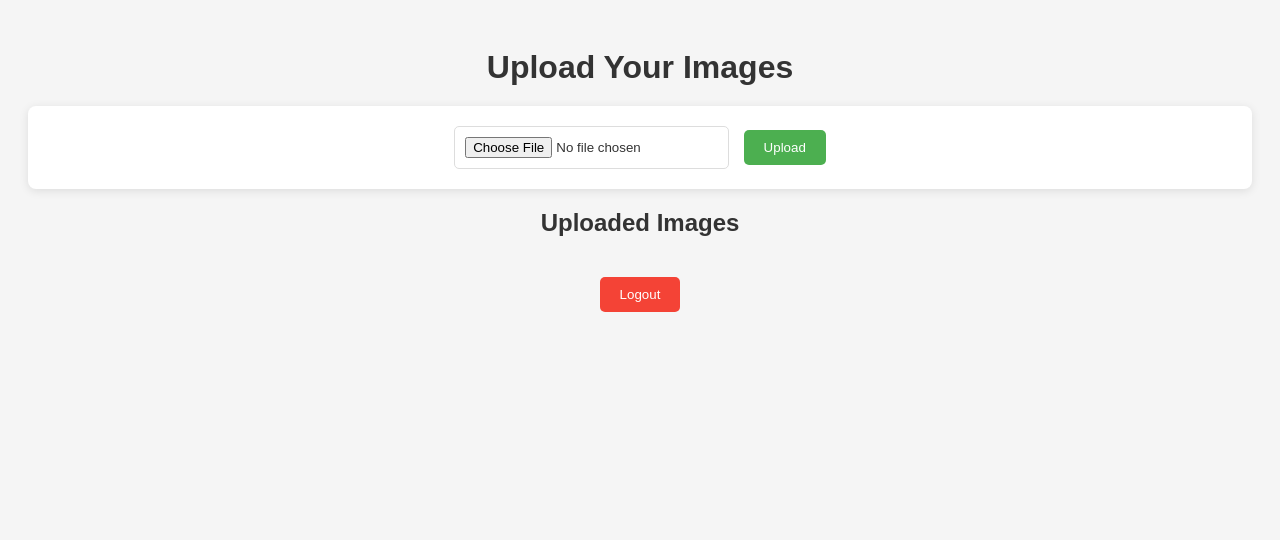
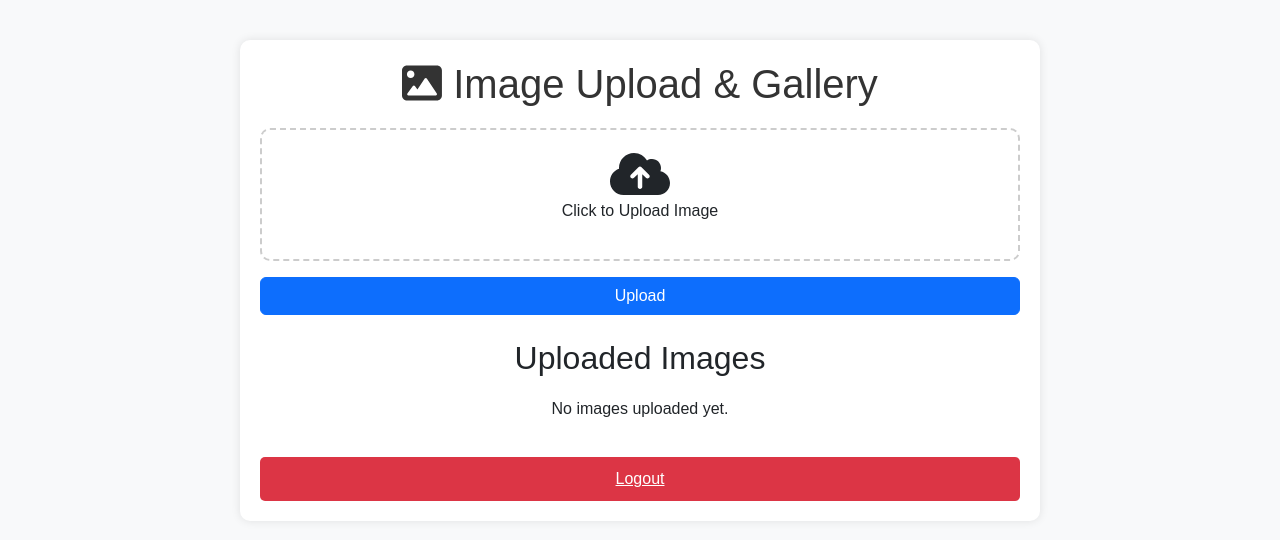
Before and after one commit to gallayagnesh/gcpassignment2, a Flask app: page / in a window 1280 px wide. Shown: the top 540 px of the page. Run offline with Flask 3, Linux system fonts and the light colour scheme; the visitor is signed in with stand-in values (Sample User, id 1); some libraries are stand-ins or nearby versions.

Commit message:
Update index.html

```diff
--- a/templates/index.html
+++ b/templates/index.html
@@ -3,144 +3,112 @@
 <head>
     <meta charset="UTF-8">
     <meta name="viewport" content="width=device-width, initial-scale=1.0">
-    <title>Image Upload</title>
-    <link rel="stylesheet" href="https://cdnjs.cloudflare.com/ajax/libs/font-awesome/6.0.0-beta3/css/all.min.css">
+    <title>Image Upload & Gallery</title>
+    <link rel="stylesheet"
+          href="https://cdnjs.cloudflare.com/ajax/libs/bootstrap/5.3.0/css/bootstrap.min.css">
+    <script src="https://cdnjs.cloudflare.com/ajax/libs/font-awesome/6.0.0/js/all.min.js"></script>
     <style>
         body {
-            font-family: Arial, sans-serif;
-            background-color: #f5f5f5;
+            font-family: 'Arial', sans-serif;
+            background-color: #f8f9fa;
+        }
+        .container {
+            max-width: 800px;
+            margin: auto;
+            margin-top: 40px;
+            background: white;
+            padding: 20px;
+            border-radius: 10px;
+            box-shadow: 0 0 10px rgba(0, 0, 0, 0.1);
+        }
+        h1 {
+            text-align: center;
             color: #333;
+            margin-bottom: 20px;
+        }
+        .upload-box {
             text-align: center;
             padding: 20px;
+            border: 2px dashed #ccc;
+            border-radius: 10px;
+            cursor: pointer;
+            transition: 0.3s;
         }
-
-        h1 {
-            margin-bottom: 20px;
+        .upload-box:hover {
+            background-color: #f1f1f1;
         }
-
-        .upload-form {
-            margin: 20px 0;
-            background-color: #fff;
-            padding: 20px;
+        .gallery {
+            display: flex;
+            flex-wrap: wrap;
+            gap: 15px;
+            margin-top: 20px;
+            justify-content: center;
+        }
+        .image-card {
+            width: 200px;
+            background: white;
+            padding: 10px;
+            border-radius: 10px;
+            box-shadow: 0 2px 5px rgba(0, 0, 0, 0.2);
+            text-align: center;
+            transition: transform 0.2s;
+        }
+        .image-card:hover {
+            transform: scale(1.05);
+        }
+        img {
+            max-width: 100%;
+            height: auto;
             border-radius: 8px;
-            box-shadow: 0 2px 10px rgba(0, 0, 0, 0.1);
         }
-
-        .upload-form input[type="file"] {
+        .btn-logout {
+            display: block;
+            width: 100%;
+            margin-top: 20px;
+            background: #dc3545;
+            color: white;
             padding: 10px;
-            border: 1px solid #ddd;
             border-radius: 5px;
-            margin-right: 10px;
+            text-align: center;
+            transition: 0.3s;
         }
-
-        .upload-form button {
-            padding: 10px 20px;
-            border: none;
-            border-radius: 5px;
-            background-color: #4CAF50;
-            color: white;
-            cursor: pointer;
-            transition: background-color 0.3s;
-        }
-
-        .upload-form button:hover {
-            background-color: #45a049;
-        }
-
-        .image-container {
-            display: inline-block;
-            margin: 10px;
-            border: 2px solid #ddd;
-            border-radius: 5px;
-            overflow: hidden;
-            transition: transform 0.2s;
-            background-color: #fff;
-            box-shadow: 0 2px 5px rgba(0, 0, 0, 0.1);
-        }
-
-        .image-container:hover {
-            transform: scale(1.05);
-            border-color: #aaa;
-        }
-
-        img {
-            max-width: 200px;
-            max-height: 150px;
-            display: block;
-            margin: 0 auto;
-        }
-
-        .image-title {
-            margin: 10px 0;
-            font-weight: bold;
-            font-size: 1.1em;
-        }
-
-        .logout-button {
-            margin-top: 20px;
-            padding: 10px 20px;
-            border: none;
-            border-radius: 5px;
-            background-color: #f44336;
-            color: white;
-            cursor: pointer;
-            transition: background-color 0.3s;
-        }
-
-        .logout-button:hover {
-            background-color: #d32f2f;
+        .btn-logout:hover {
+            background: #c82333;
         }
     </style>
 </head>
 <body>
-    <h1>Upload Your Images</h1>
-    <form class="upload-form" action="/upload" method="post" enctype="multipart/form-data">
-        <input type="file" name="file" accept="image/jpeg, image/jpg" required>
-        <button type="submit">Upload</button>
+
+<div class="container">
+    <h1><i class="fas fa-image"></i> Image Upload & Gallery</h1>
+
+    <form action="/upload" method="post" enctype="multipart/form-data">
+        <div class="upload-box" onclick="document.getElementById('fileInput').click();">
+            <i class="fas fa-cloud-upload-alt fa-3x"></i>
+            <p>Click to Upload Image</p>
+        </div>
+        <input type="file" id="fileInput" name="image" accept="image/jpeg, image/jpg" required
+               style="display: none;">
+        <button type="submit" class="btn btn-primary w-100 mt-3">Upload</button>
     </form>
 
-    <h2>Uploaded Images</h2>
-    <div id="uploaded-images">
-        <!-- Dynamically populated with uploaded images -->
+    <h2 class="mt-4 text-center">Uploaded Images</h2>
+
+    <div class="gallery">
+        {% for image in images %}
+        <div class="image-card">
+            <a href="{{ url_for('view_file', filename=image, user_id=user_id) }}">
+                <img src="{{ url_for('getfiles', filename=image, user_id=user_id) }}"
+                     alt="Uploaded Image">
+            </a>
+        </div>
+        {% else %}
+        <p class="text-center">No images uploaded yet.</p>
+        {% endfor %}
     </div>
 
-    <form action="/logout" method="post" style="display:inline;">
-        <button type="submit" class="logout-button">Logout</button>
-    </form>
+    <a href="{{ url_for('logout') }}" class="btn-logout">Logout</a>
+</div>
 
-    <script>
-        // Fetch and display uploaded images
-        async function fetchUploadedImages() {
-            const response = await fetch('/get-images');
-            const images = await response.json();
-
-            const container = document.getElementById('uploaded-images');
-            container.innerHTML = '';
-
-            images.forEach(image => {
-                const imageContainer = document.createElement('div');
-                imageContainer.className = 'image-container';
-
-                const imageLink = document.createElement('a');
-                imageLink.href = `/view/${image.filename}`;
-
-                const imgElement = document.createElement('img');
-                imgElement.src = `/files/${image.filename}`;
-                imgElement.alt = image.title;
-
-                const titleElement = document.createElement('div');
-                titleElement.className = 'image-title';
-                titleElement.textContent = image.title;
-
-                imageLink.appendChild(imgElement);
-                imageContainer.appendChild(imageLink);
-                imageContainer.appendChild(titleElement);
-                container.appendChild(imageContainer);
-            });
-        }
-
-        // Fetch images on page load
-        fetchUploadedImages();
-    </script>
 </body>
 </html>
```
